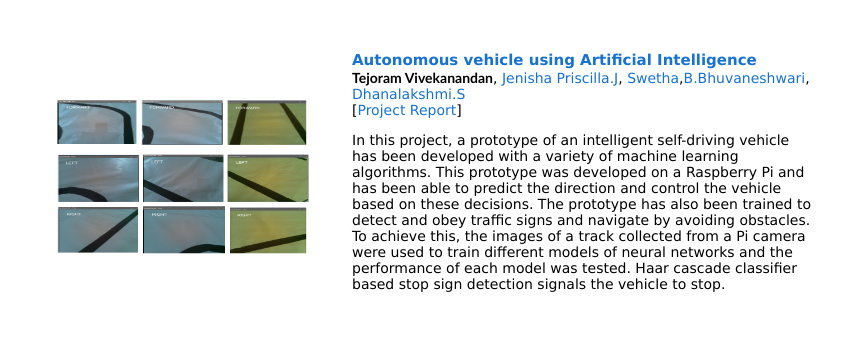
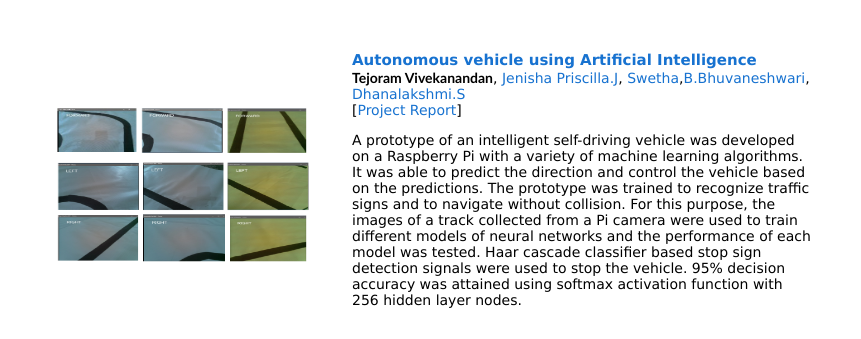
Before and after one commit to TejoramV/tejoramv.github.io, a plain HTML site: page index.html in a window 1280 px wide. Shown: the part 1086-1425 px from the top of the page, without its empty margins (208-1069 px from the left). Drawn offline with Linux system fonts and the light colour scheme.

Commit message:
Update index.html

```diff
--- a/index.html
+++ b/index.html
@@ -122,7 +122,7 @@
               <br>
 
               <p></p>
-	      <p>In this project, a prototype of an intelligent self-driving vehicle has been developed with a variety of machine learning algorithms. This prototype was developed on a Raspberry Pi and has been able to predict the direction and control the vehicle based on these decisions. The prototype has also been trained to detect and obey traffic signs and navigate by avoiding obstacles. To achieve this, the images of a track collected from a Pi camera were used to train different models of neural networks and the performance of each model was tested. Haar cascade classifier based stop sign detection signals the vehicle to stop.
+	      <p>A prototype of an intelligent self-driving vehicle was developed on a Raspberry Pi with a variety of machine learning algorithms. It was able to predict the direction and control the vehicle based on the predictions. The prototype was trained to recognize traffic signs and to navigate without collision. For this purpose, the images of a track collected from a Pi camera were used to train different models of neural networks and the performance of each model was tested. Haar cascade classifier based stop sign detection signals were used to stop the vehicle. 95% decision accuracy was attained using softmax activation function with 256 hidden layer nodes.
               </p>
             </td>
           </tr>
```
